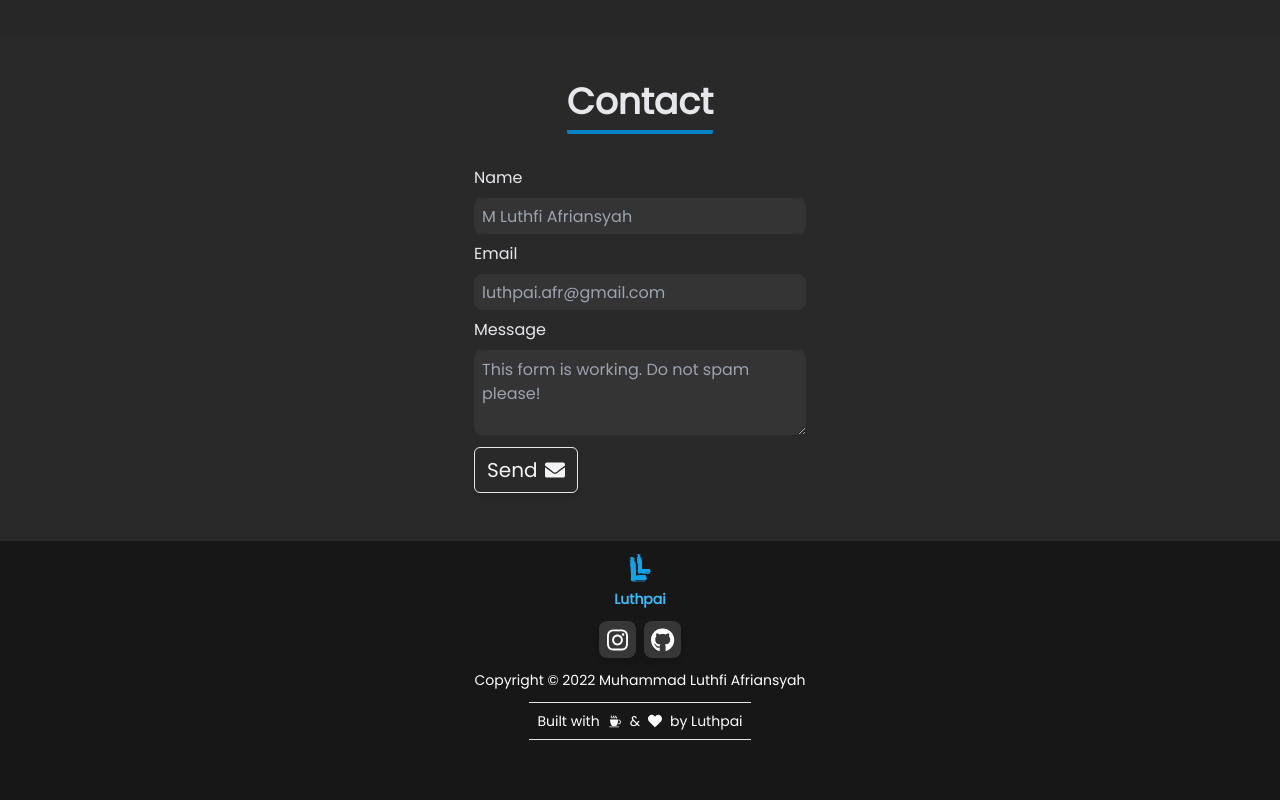
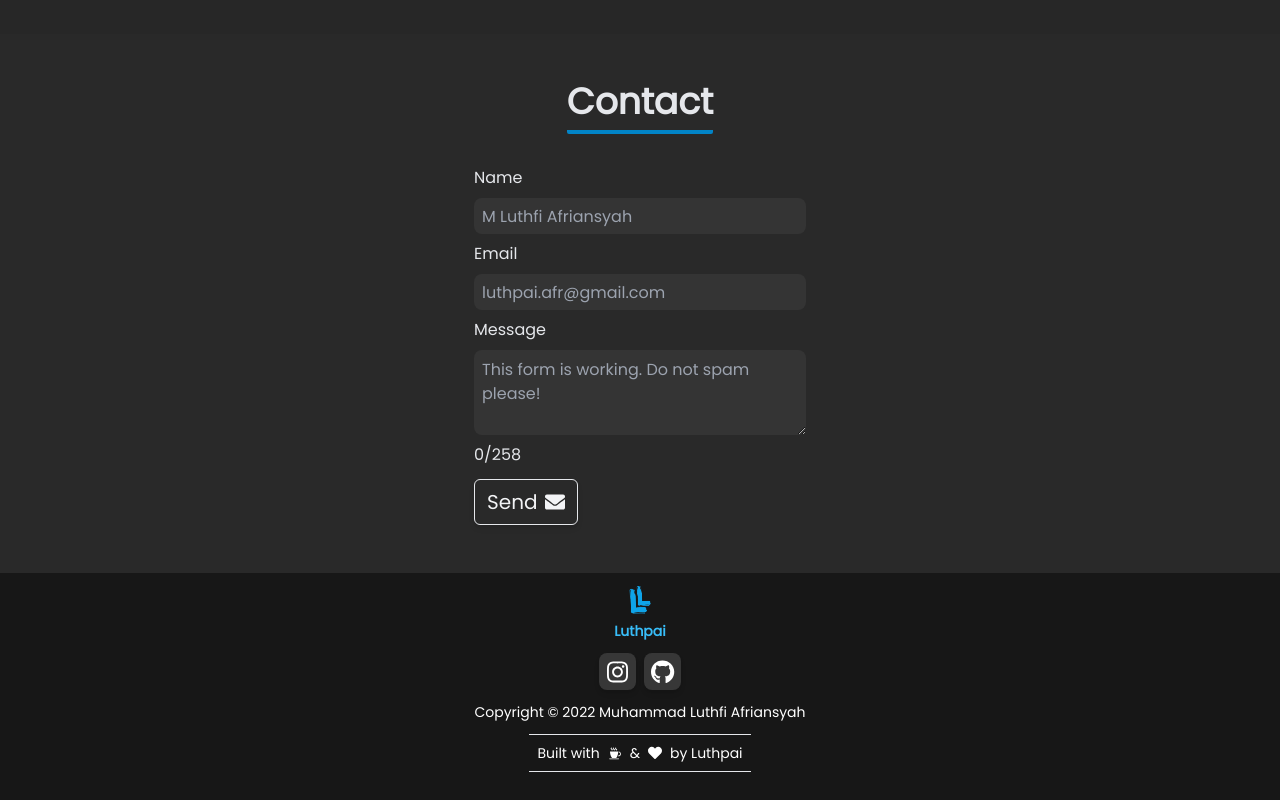
Before and after one commit to luthpi/old-portfolio, a React (Vite) app: page / in a window 1280 px wide. Shown: the part 2123-2923 px from the top of the page. Built offline with nearby package versions, Linux system fonts and the light colour scheme.

Commit message:
Add limit to Message in Contact section

```diff
--- a/src/components/Contact.jsx
+++ b/src/components/Contact.jsx
@@ -1,7 +1,12 @@
-import React from "react";
+import React, { useState } from "react";
 import { FaEnvelope } from "react-icons/fa";
 
 const Contact = () => {
+  const [inputText, setInputText] = useState("")
+  const maxLength = 258
+  const handleChange = event => {
+    setInputText(event.target.value)
+  };
   return (
     <div
       id="contact"
@@ -46,11 +51,14 @@ const Contact = () => {
               id="inputMsg"
               name="msg"
               className="bg-[#343434] text-white rounded-lg h-[85px] w-full focus:outline-0 p-2 overflow-y-hidden"
-              maxLength={300}
+              maxLength={maxLength}
               spellCheck="false"
               required
+              value={inputText}
+              onChange={handleChange}
               placeholder="This form is working. Do not spam please!"
             ></textarea>
+            <p>{inputText.length}/{maxLength}</p>
           </li>
           <li className="mx-auto px-2">
             <button type="submit" className="btn custom-transition mt-3">
```
